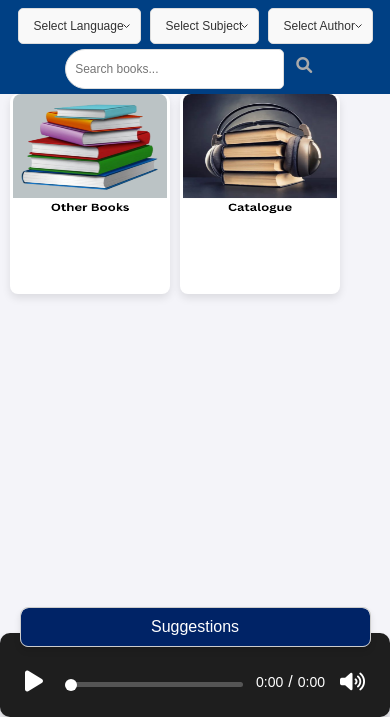
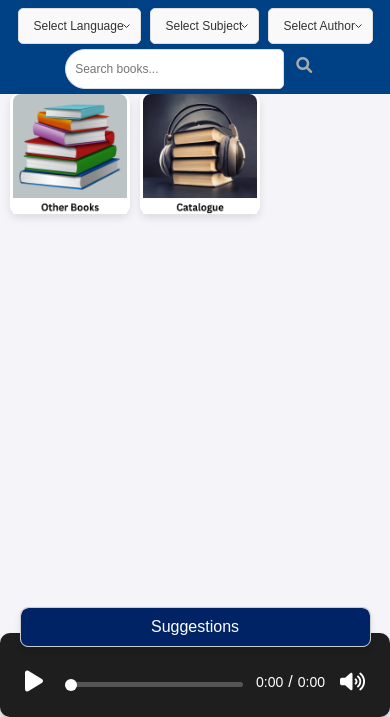
Before and after one commit to sravyam521/audiobook, a website: page public/index.html in a window 390 px wide. Shown: the part 127-844 px from the top of the page. Drawn offline with Linux system fonts and the light colour scheme; no server answers; files whose address does not match are found by name.

Commit message:
style.css

```diff
--- a/public/style.css
+++ b/public/style.css
@@ -597,8 +597,8 @@ header h1{
     }
 
     .clickable-box {
-        width: 160px; /* Adjust the width for smaller screens */
-        height: 200px; /* Adjust height to fit properly */
+        width: 120px; /* Adjust the width for smaller screens */
+        height: 120px; /* Adjust height to fit properly */
         font-size: 12px; /* Smaller text for better fit */
     }
 }
```
